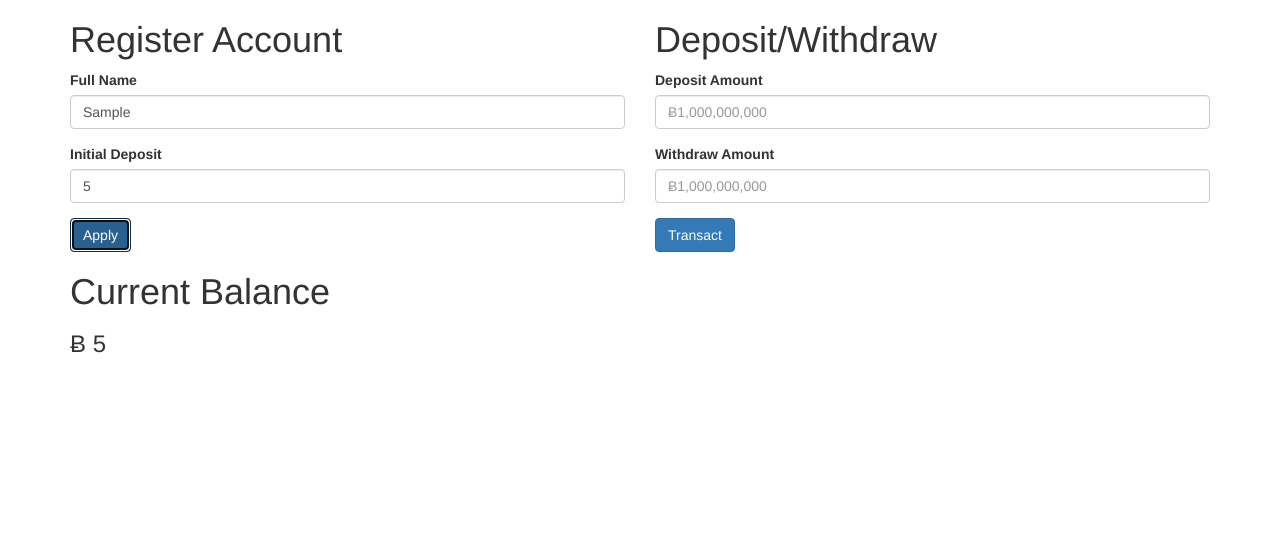
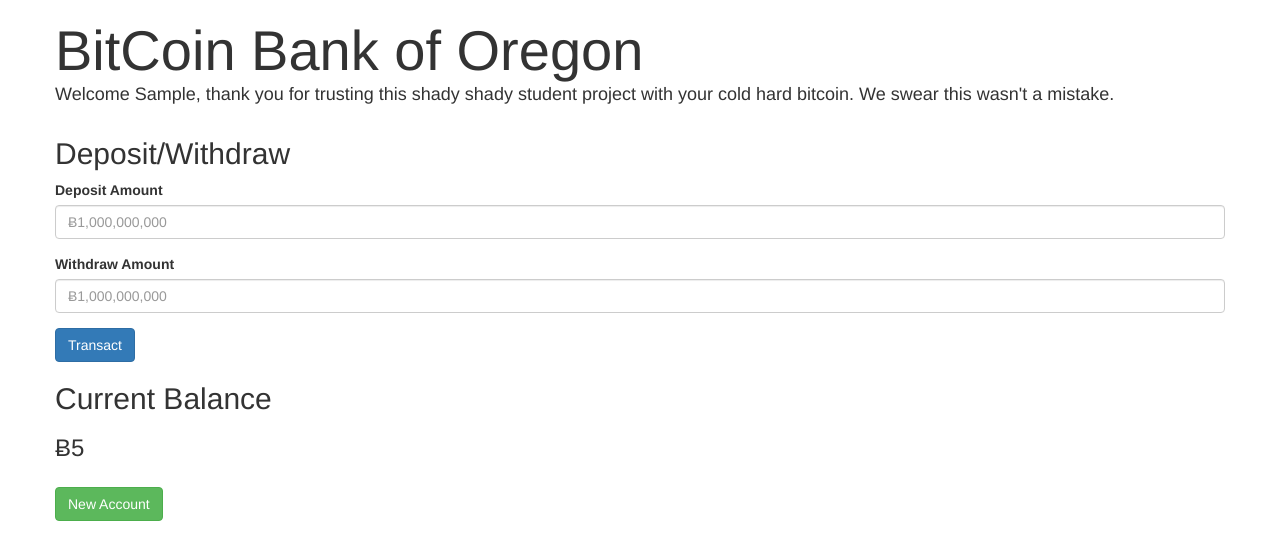
Before and after one commit to spenceralan/bank-account, a plain HTML site: page index.html in a window 1280 px wide. Both pictures are taken after typing "Sample", "5" into the empty fields and a click on the button "Apply". Drawn offline with nearby package versions, Linux system fonts and the light colour scheme.

Commit message:
add input validation and welcome message

```diff
--- a/css/styles.css
+++ b/css/styles.css
@@ -0,0 +1,17 @@
+#transactionDisplay, #balanceDisplay {
+  display: none;
+}
+
+#newAccountButton {
+  margin-top: 15px;
+}
+
+#titleHeader h1 {
+  font-size: 4em;
+  margin-bottom: 0px;
+}
+
+#titleHeader p {
+  font-size: 18px;
+  display: none;
+}
--- a/index.html
+++ b/index.html
@@ -14,10 +14,13 @@
   </head>
   <body>
     <div class="container">
+      <div class="row" id="titleHeader">
+        <h1>BitCoin Bank of Oregon</h1>
+        <p></p>
+      </div>
 
-      <div class="row">
-        <div class="col-md-6">
-          <h1>Register Account</h1>
+      <div class="row" id="registrationDisplay">
+        <h2>Register Account</h2>
         <form id="registrationForm">
           <div class="form-group">
             <label for="fullName">Full Name</label>
@@ -31,8 +34,8 @@
         </form>
       </div>
 
-        <div class="col-md-6">
-          <h1>Deposit/Withdraw</h1>
+      <div class="row" id="transactionDisplay">
+        <h2>Deposit/Withdraw</h2>
         <form>
           <div class="form-group">
             <label for="depositAmount">Deposit Amount</label>
@@ -46,14 +49,15 @@
         </form>
       </div>
 
+      <div class="row" id="balanceDisplay">
+        <h2>Current Balance</h2>
+        <h3 id="currentBalanceDisplay">Ƀ0</h3>
+
+        <span id="newAccountButton" class="btn btn-success">New Account</span>
+
       </div>
 
-      <div class="row">
-        <div class="col-md-12">
-          <h1>Current Balance</h1>
-          <h3 id="currentBalanceDisplay">Ƀ 0</h3>
-        </div>
-      </div>
+
 
     </div>
   </body>
--- a/js/scripts.js
+++ b/js/scripts.js
@@ -14,15 +14,36 @@ const Account = (function(){
     deposit(depositAmount){
       this.balance += depositAmount;
     }
+    reset(){
+      this.name = "";
+      this.balance = 0;
+    }
   }
   return Account;
 })();
 
 //front-end
 const updateDomBalance = function(balance){
-  $("#currentBalanceDisplay").text(`Ƀ ${balance.toLocaleString()}`);
+  $("#currentBalanceDisplay").text(`Ƀ${balance.toLocaleString()}`);
 }
 
+const hideRegistration = function(){
+  $("#registrationDisplay").hide();
+  $("#titleHeader p").show();
+  $("#transactionDisplay").show();
+  $("#balanceDisplay").show();
+}
+
+const newRegistration = function(){
+  $("#registrationDisplay").show();
+  $("#titleHeader p").hide();
+  $("#transactionDisplay").hide();
+  $("#balanceDisplay").hide();
+  $("#fullNameInput").val("");
+  $("#initialDepositInput").val("");
+  $("#withdrawInput").val("");
+  $("#depositInput").val("");
+}
 
 $(document).ready(function(){
 
@@ -33,6 +54,9 @@ $(document).ready(function(){
 
     let newAccount = new Account(fullName, initialDeposit);
     updateDomBalance(newAccount.balance);
+
+    $("#titleHeader p").text(`Welcome ${newAccount.name}, thank you for trusting this shady shady student project with your cold hard bitcoin. We swear this wasn't a mistake.`);
+    hideRegistration();
 
     $("#transactButton").click(function(){
       let withdrawInput = Math.abs(Number($("#withdrawInput").val()));
@@ -45,7 +69,10 @@ $(document).ready(function(){
 
     });
 
-
+    $("#newAccountButton").click(function(){
+      newRegistration();
+      newAccount.reset();
+    });
 
   });
 
```
Lines whose indentation alone changed are shown as unchanged.
